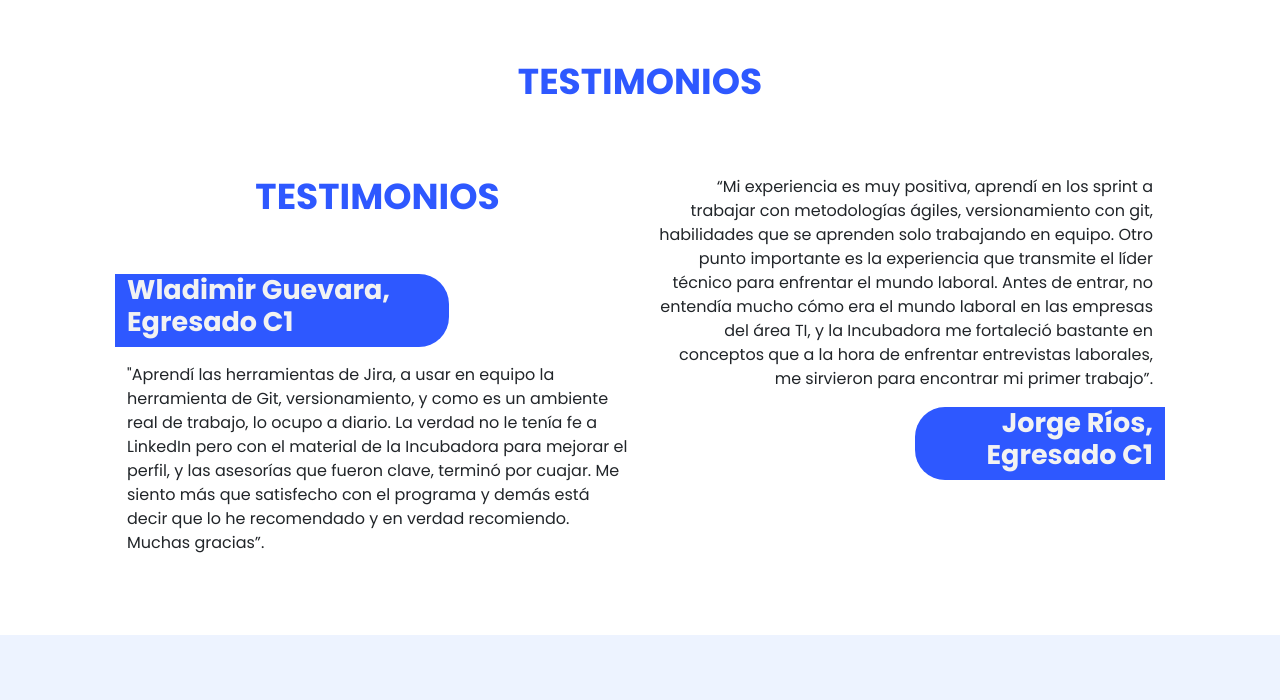
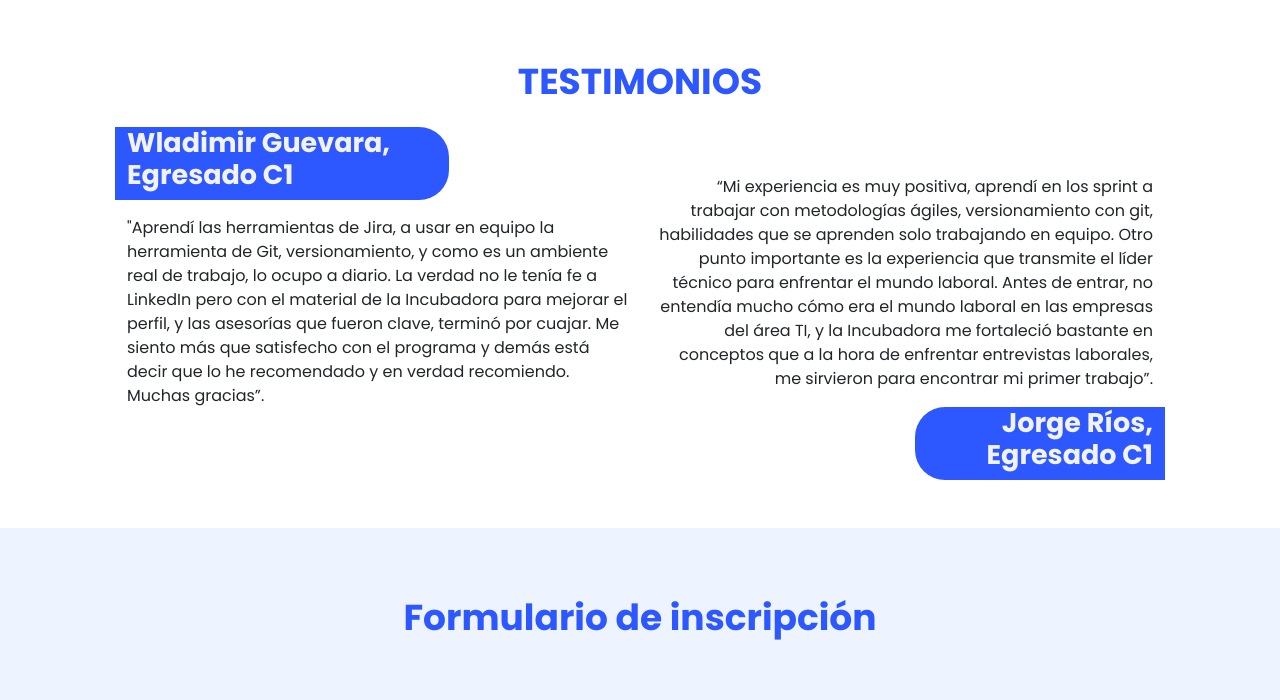
Before and after one commit to DesafioLatam/incubadora2, a plain HTML site: page index.html in a window 1280 px wide. Shown: the part 3840-4540 px from the top of the page. Drawn offline with nearby package versions, Linux system fonts and the light colour scheme; a script that the page names is missing.

Commit message:
quitado un h3 de testimonios

```diff
--- a/index.html
+++ b/index.html
@@ -314,7 +314,7 @@
       </div>
       <div class="row">
         <div class="col-12 col-sm-6">
-          <h3 class="py-5 fw-bold text-center">TESTIMONIOS</h3>
+
           <div class="row col-sm-8 fondo-azul">
             <h4 class="fw-bold">Wladimir Guevara,<br>Egresado C1 </h4>
           </div>
```
